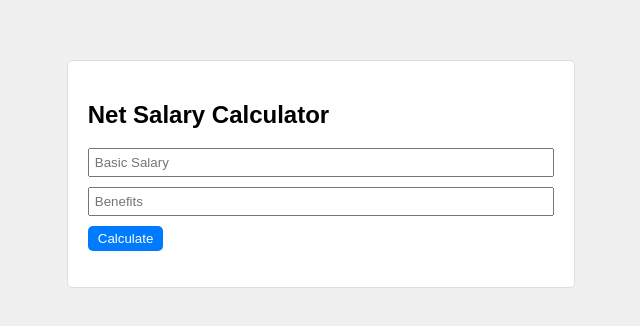
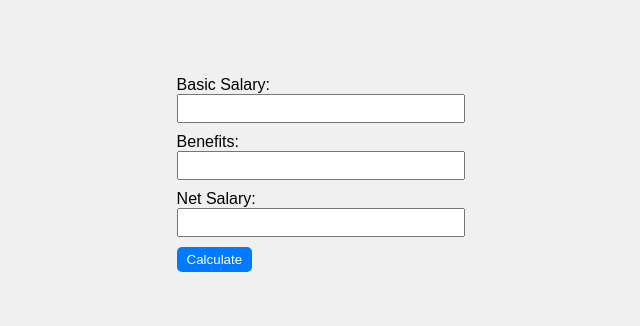
Before and after one commit to Davidmuchahi/Net-salary-calculator, a plain HTML site: page index.html in a window 1280 px wide. Shown: the part 226-552 px from the top of the page, without its empty margins (319-959 px from the left). Drawn offline with Linux system fonts and the light colour scheme.

Commit message:
The issue is that i had not added a label for net salary the calculator is finally working

```diff
--- a/index.html
+++ b/index.html
@@ -5,18 +5,24 @@
     <meta charset="UTF-8">
     <meta name="viewport" content="width=device-width, initial-scale=1.0">
     <link rel="stylesheet" href="styles.css">
+    <script src="script.js"></script>
     <title>Group 9 Net Salary Calculator</title>
  </head>
  <body>
-    <div class="calculator">
-        <h2>Net Salary Calculator</h2>
-        <input type="number" id="basicSalary" placeholder="Basic Salary">
-        <input type="number" id="benefits" placeholder="Benefits">
-        <button onclick="calculateNetSalary()">Calculate</button>
-        <p id="netSalary"></p>
-    </div>
+    <form>
+        <label for="basicSalary">Basic Salary:</label>
+        <input type="number" id="basicSalary" required>
+        <br>
+        <label for="benefits">Benefits:</label>
+        <input type="number" id="benefits" required>
+        <br>
+        <label for="netSalary">Net Salary:</label>
+        <input type="number" id="netSalary" readonly>
+        <br>
+        <button type="button" onclick="calculateNetSalary()">Calculate</button>
+    </form>
 
-    <script src="script.js"></script>
+
 </body>
 </html>
  </body>
--- a/script.js
+++ b/script.js
@@ -28,6 +28,6 @@ function calculateNetSalary(basicSalary, benefits) {
     let grossSalary = totalIncome - payee - NHIFDeductions - NSSFDeductions;
     let netSalary = grossSalary - payee - NHIFDeductions - NSSFDeductions;
 
-    return netSalary;
+    document.getElementById("netSalary").value = netSalary;
 }
 // 20800
```
